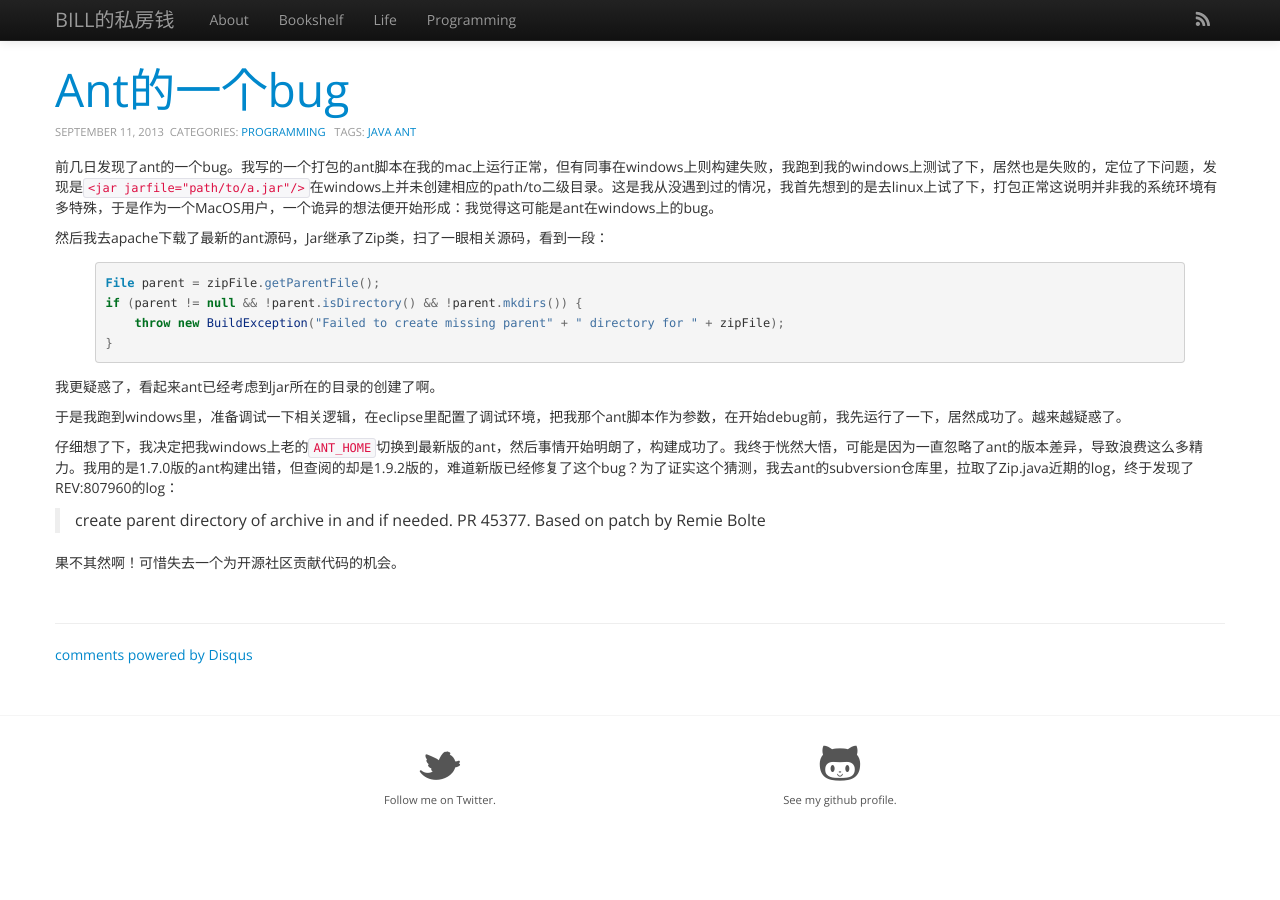
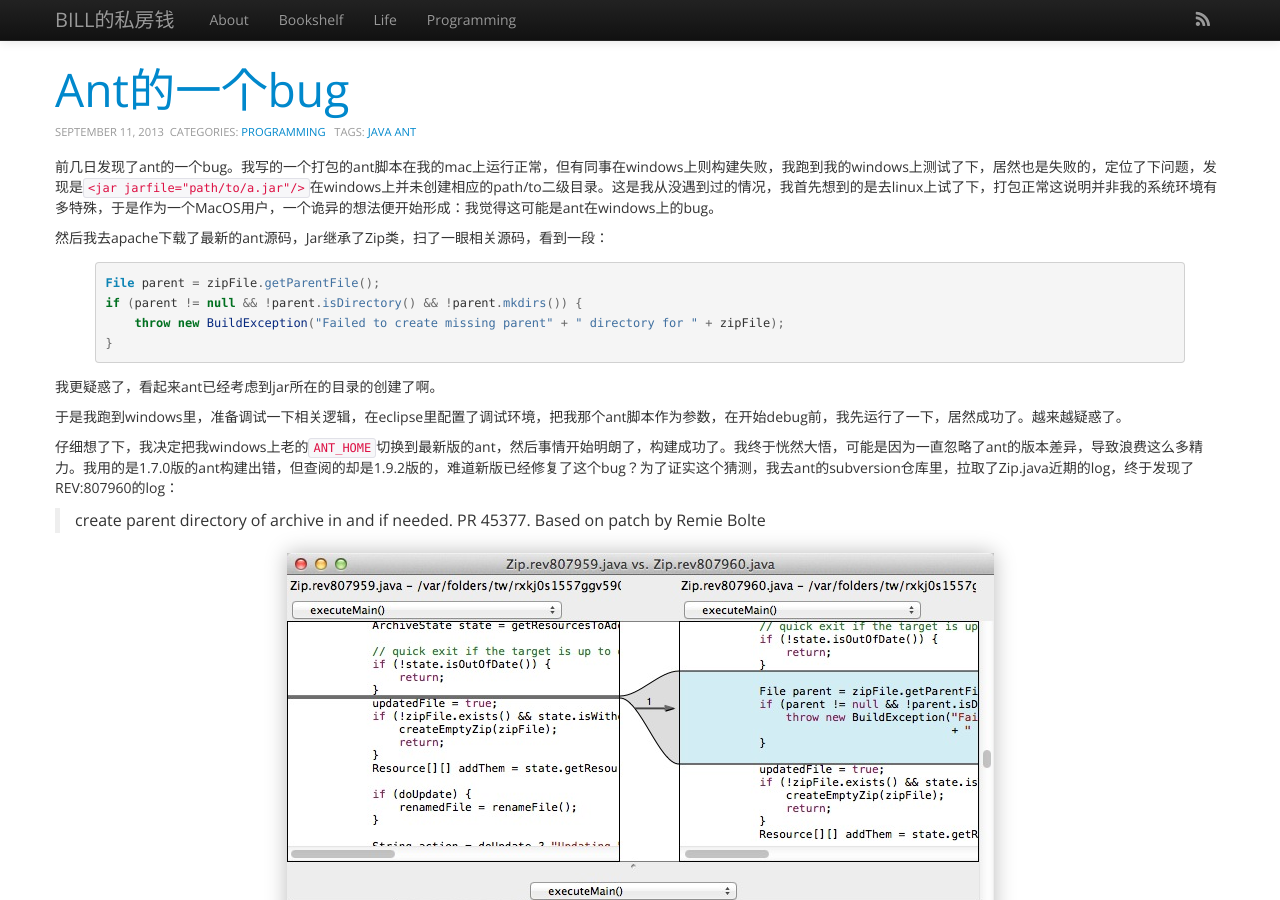
Before and after one commit to jingege/jingege.github.com, a Jekyll site: the page built from _posts/tech/java/2013-09-11-an-ant-bug.md, in a window 1280 px wide and 900 px high. Built offline with Jekyll 4.4.1, drawn with Linux system fonts in a browser that asks for light colours; Markdown is read by kramdown in place of the engine named in the settings; comment, search, counter and statistics services are not loaded.

Commit message:
Add a image

```diff
--- a/_posts/tech/java/2013-09-11-an-ant-bug.md
+++ b/_posts/tech/java/2013-09-11-an-ant-bug.md
@@ -29,4 +29,6 @@ if (parent != null && !parent.isDirectory() && !parent.mkdirs()) {
 
 > create parent directory of archive in <zip> and <tar> if needed. PR 45377. Based on patch by Remie Bolte
 
+![Ant patch](/images/ant-patch.png)
+
 果不其然啊！可惜失去一个为开源社区贡献代码的机会。
```
Also changed, not shown: images/ant-patch.png (added).
